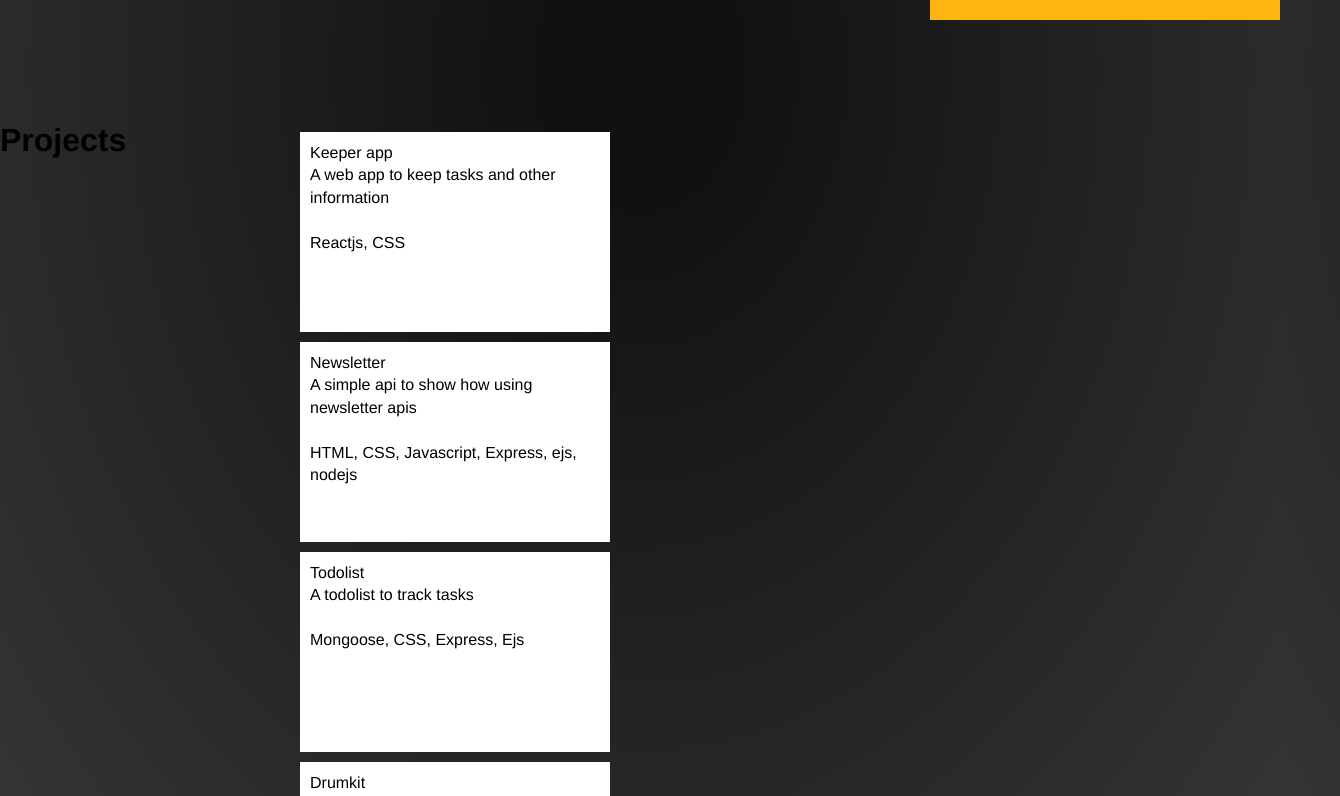
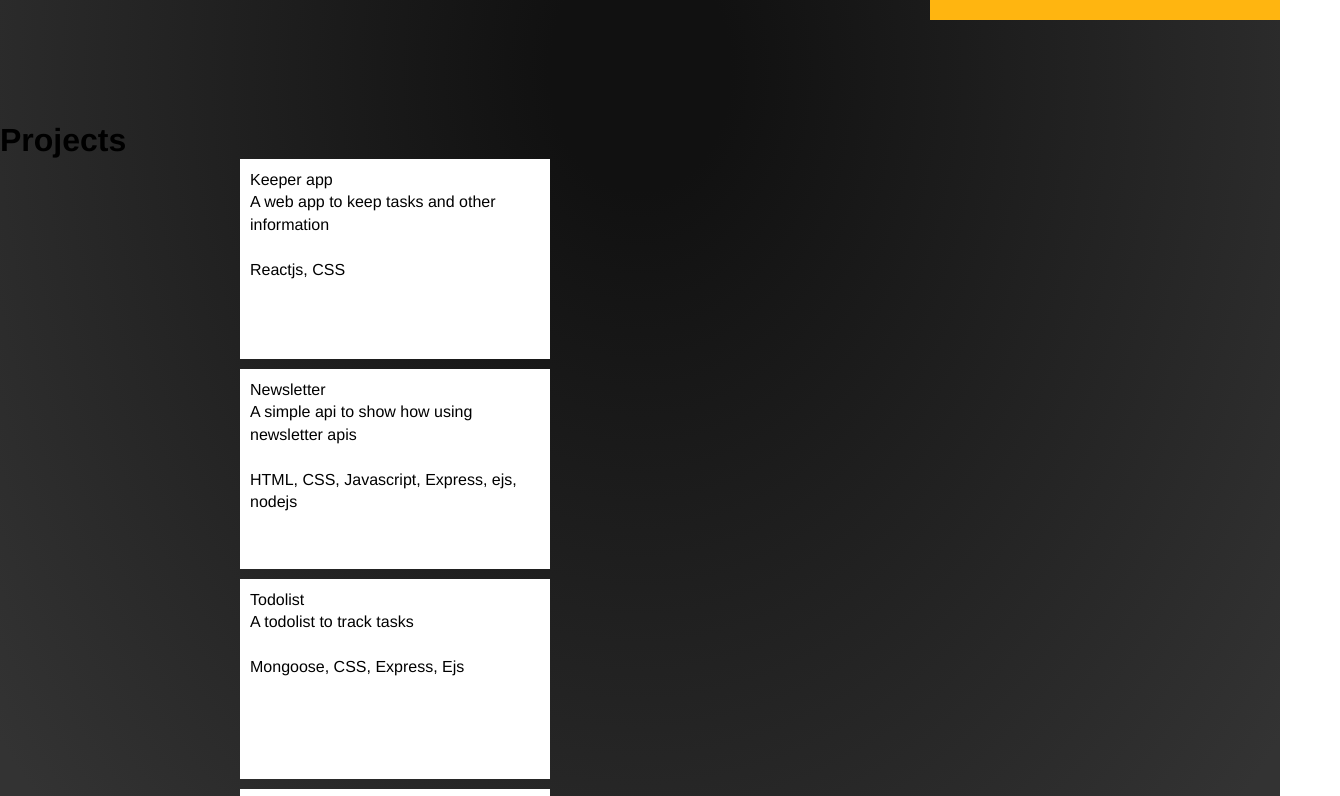
Before and after one commit to RoySamson-stack/final, a React (Create React App) app: page / in a window 1280 px wide. Shown: the part 780-1576 px from the top of the page, 1340 px wide, since content can reach past the window. Built offline with nearby package versions, Linux system fonts and the light colour scheme.

Commit message:
removing the overflow

```diff
--- a/src/index.css
+++ b/src/index.css
@@ -174,8 +174,6 @@ body{
 }
 .project{
   height: 100vh;
-  display: grid;
-  grid-template-columns: repeat(3, 1fr);
 
   color: black;
 
@@ -185,25 +183,15 @@ body{
 	display: flex;
 	justify-content: center;
 	align-items: center;
-  margin: 10px;
+  margin-bottom: 10px;
 	position: relative;
 }
-.overlay {
-	position: absolute;
-	top: 0;
-	left: 0;
-	width: 100vw;
-	height: 100vh;
-	background-image: url(https://images4.alphacoders.com/153/153218.jpg);
-	background-size: cover;
-	-webkit-filter: blur(25px);
-	z-index: -1;
-}
+
 .box {
 	width: 800px;
 	display: flex;
 	height: 200px;
-	transform:translatex(60px)
+	/* transform:translatex(60px) */
 }
 .card-details {
 	width: calc(50% - 90px);
```
